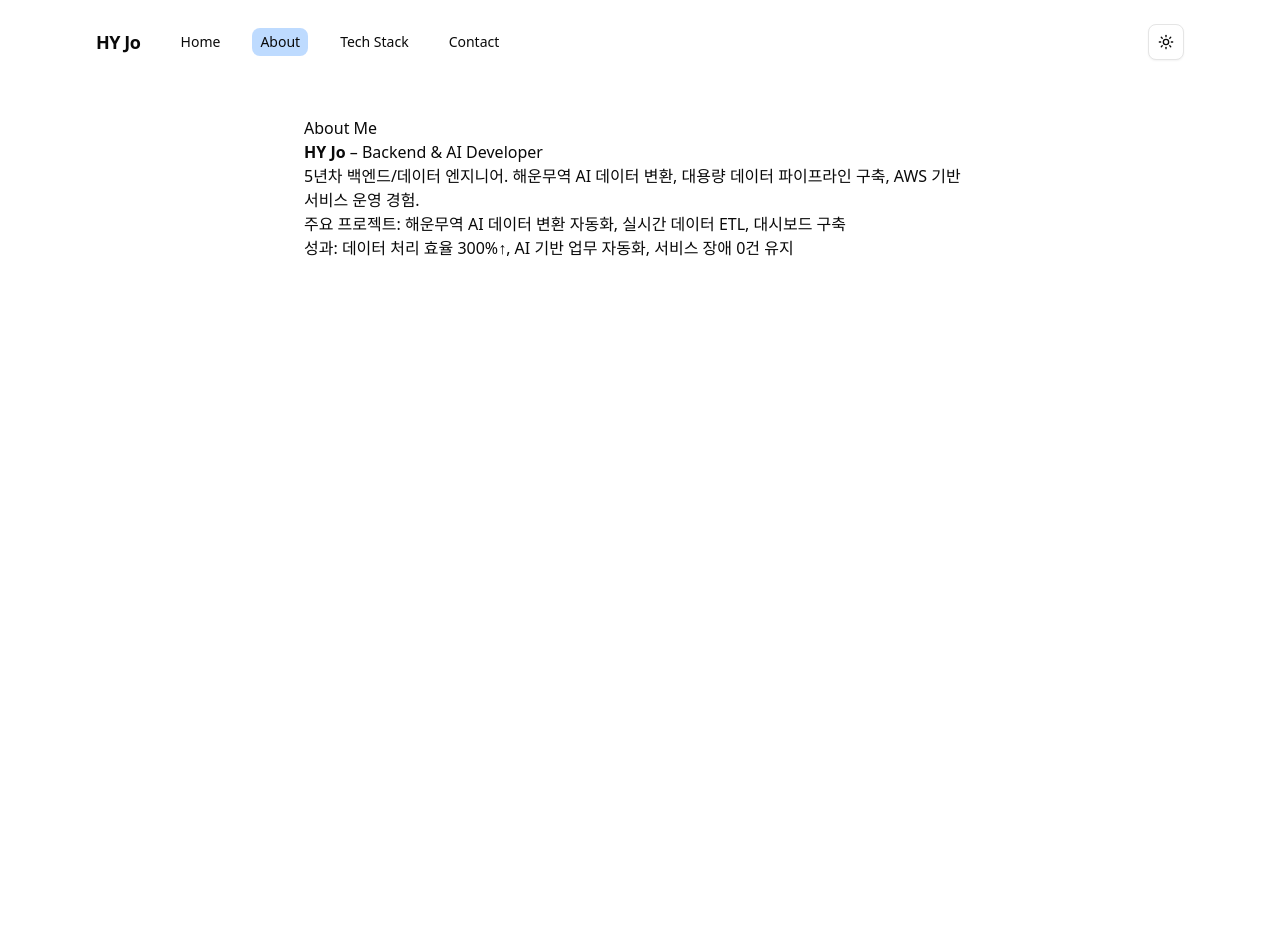
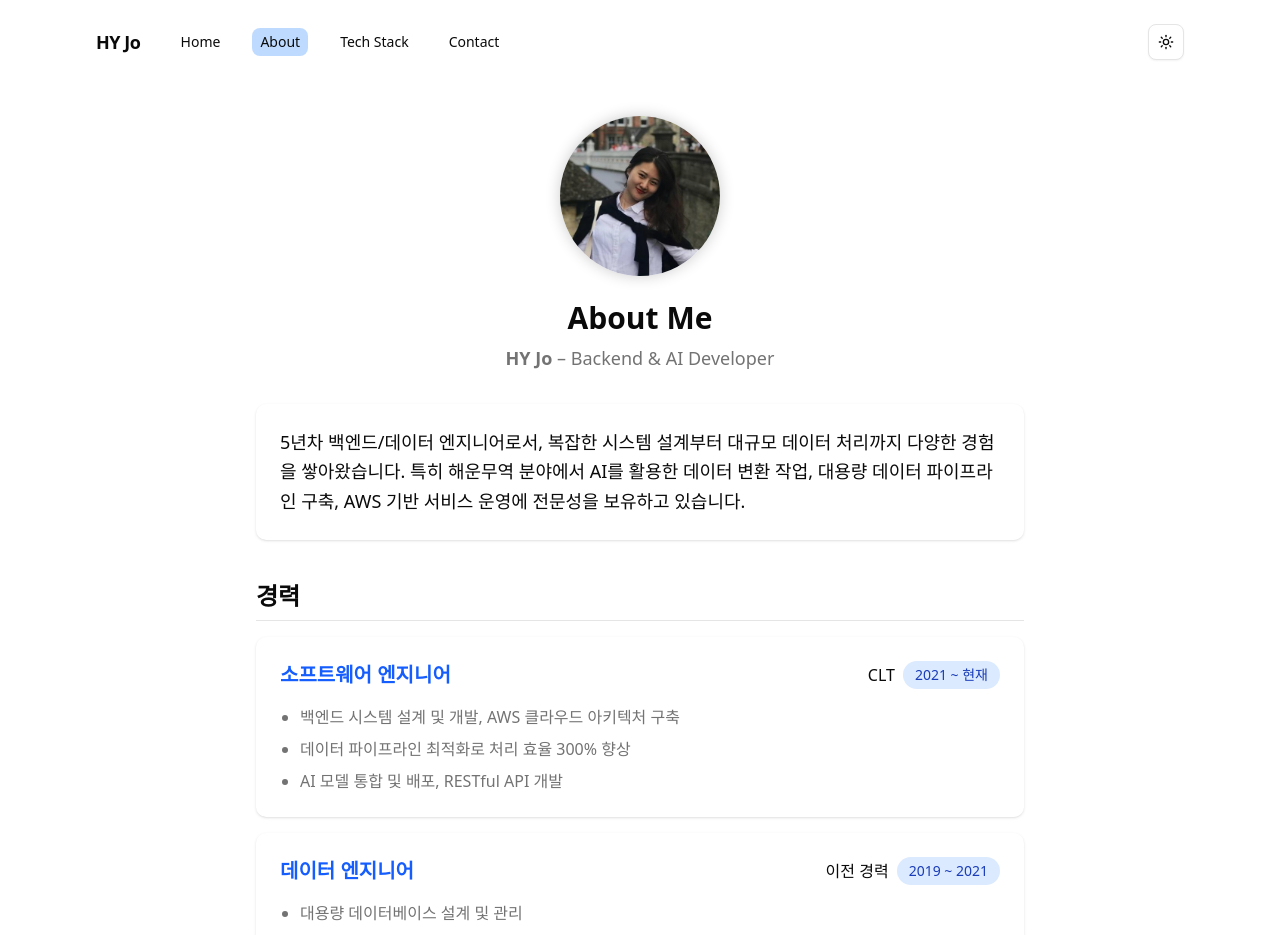
Before and after one commit to hy-Jo/portfolio_HY, a Next.js app: page /about in a window 1280 px wide. Shown: the top 935 px of the page. Before the commit the page ends 800 px from the top, so only its background shows below. Built offline with nearby package versions, Linux system fonts and the light colour scheme.

Commit message:
feat: beta version

```diff
--- a/src/app/about/page.tsx
+++ b/src/app/about/page.tsx
@@ -1,17 +1,138 @@
 import * as React from "react";
+import Image from "next/image";
 
 export default function AboutPage() {
   return (
-    <section className="prose dark:prose-invert max-w-2xl mx-auto">
-      <h2>About Me</h2>
-      <p>
-        <b>HY Jo</b> – Backend & AI Developer<br />
-        5년차 백엔드/데이터 엔지니어. 해운무역 AI 데이터 변환, 대용량 데이터 파이프라인 구축, AWS 기반 서비스 운영 경험.
-      </p>
-      <ul>
-        <li>주요 프로젝트: 해운무역 AI 데이터 변환 자동화, 실시간 데이터 ETL, 대시보드 구축</li>
-        <li>성과: 데이터 처리 효율 300%↑, AI 기반 업무 자동화, 서비스 장애 0건 유지</li>
-      </ul>
-    </section>
+    <div className="max-w-3xl mx-auto space-y-10">
+      {/* Header with Profile Image */}
+      <div className="flex flex-col items-center mb-8">
+        <div className="mb-6 relative">
+          <div className="w-40 h-40 rounded-full overflow-hidden shadow-[0_0_15px_rgba(0,0,0,0.2)] relative">
+            <div className="absolute inset-0 rounded-full bg-gradient-to-b from-transparent to-black/10 z-10 pointer-events-none"></div>
+            <Image
+              src="/profile.jpg"
+              alt="HY Jo"
+              width={160}
+              height={160}
+              className="object-cover"
+              priority
+            />
+          </div>
+        </div>
+        <h1 className="text-3xl font-bold mb-2">About Me</h1>
+        <p className="text-lg text-muted-foreground">
+          <span className="font-semibold">HY Jo</span> – Backend & AI Developer
+        </p>
+      </div>
+
+      {/* Introduction */}
+      <div className="bg-card rounded-lg p-6 shadow-sm">
+        <p className="text-lg leading-relaxed">
+          5년차 백엔드/데이터 엔지니어로서, 복잡한 시스템 설계부터 대규모 데이터 처리까지 다양한 경험을 쌓아왔습니다.
+          특히 해운무역 분야에서 AI를 활용한 데이터 변환 작업, 대용량 데이터 파이프라인 구축, AWS 기반 서비스 운영에 전문성을 보유하고 있습니다.
+        </p>
+      </div>
+
+      {/* Career */}
+      <div className="space-y-4">
+        <h2 className="text-2xl font-bold border-b pb-2">경력</h2>
+
+        <div className="bg-card rounded-lg p-6 shadow-sm">
+          <div className="flex flex-col md:flex-row md:items-center justify-between mb-4">
+            <h3 className="text-xl font-semibold text-blue-600 dark:text-blue-400">소프트웨어 엔지니어</h3>
+            <div className="flex items-center gap-2">
+              <span className="font-medium">CLT</span>
+              <span className="text-sm bg-blue-100 dark:bg-blue-900/40 text-blue-800 dark:text-blue-300 px-3 py-1 rounded-full">2021 ~ 현재</span>
+            </div>
+          </div>
+          <ul className="list-disc pl-5 space-y-2 text-muted-foreground">
+            <li>백엔드 시스템 설계 및 개발, AWS 클라우드 아키텍처 구축</li>
+            <li>데이터 파이프라인 최적화로 처리 효율 300% 향상</li>
+            <li>AI 모델 통합 및 배포, RESTful API 개발</li>
+          </ul>
+        </div>
+
+        <div className="bg-card rounded-lg p-6 shadow-sm">
+          <div className="flex flex-col md:flex-row md:items-center justify-between mb-4">
+            <h3 className="text-xl font-semibold text-blue-600 dark:text-blue-400">데이터 엔지니어</h3>
+            <div className="flex items-center gap-2">
+              <span className="font-medium">이전 경력</span>
+              <span className="text-sm bg-blue-100 dark:bg-blue-900/40 text-blue-800 dark:text-blue-300 px-3 py-1 rounded-full">2019 ~ 2021</span>
+            </div>
+          </div>
+          <ul className="list-disc pl-5 space-y-2 text-muted-foreground">
+            <li>대용량 데이터베이스 설계 및 관리</li>
+            <li>ETL 프로세스 자동화 시스템 구축</li>
+          </ul>
+        </div>
+      </div>
+
+      {/* Projects */}
+      <div className="space-y-4">
+        <h2 className="text-2xl font-bold border-b pb-2">주요 프로젝트</h2>
+
+        <div className="grid gap-4 md:grid-cols-2">
+          <div className="bg-card rounded-lg p-6 shadow-sm">
+            <div className="flex justify-between items-start mb-3">
+              <h3 className="text-lg font-semibold">해운무역 AI 데이터 변환 자동화</h3>
+              <span className="text-sm bg-blue-100 dark:bg-blue-900/40 text-blue-800 dark:text-blue-300 px-2 py-1 rounded">2022</span>
+            </div>
+            <p className="text-sm text-muted-foreground">
+              복잡한 무역 문서를 AI 모델을 활용하여 구조화된 데이터로 자동 변환하는 시스템 구축.
+              수작업 대비 처리 시간 90% 단축, 데이터 정확도 95% 이상 달성.
+            </p>
+          </div>
+
+          <div className="bg-card rounded-lg p-6 shadow-sm">
+            <div className="flex justify-between items-start mb-3">
+              <h3 className="text-lg font-semibold">실시간 데이터 ETL 파이프라인</h3>
+              <span className="text-sm bg-blue-100 dark:bg-blue-900/40 text-blue-800 dark:text-blue-300 px-2 py-1 rounded">2021</span>
+            </div>
+            <p className="text-sm text-muted-foreground">
+              AWS 서비스(Lambda, ECS, S3, DynamoDB)를 활용한 대용량 데이터 처리 시스템 구축.
+              일 평균 500GB 이상의 데이터를 안정적으로 처리, 99.9% 가용성 유지.
+            </p>
+          </div>
+
+          <div className="bg-card rounded-lg p-6 shadow-sm">
+            <div className="flex justify-between items-start mb-3">
+              <h3 className="text-lg font-semibold">운영 모니터링 대시보드</h3>
+              <span className="text-sm bg-blue-100 dark:bg-blue-900/40 text-blue-800 dark:text-blue-300 px-2 py-1 rounded">2023</span>
+            </div>
+            <p className="text-sm text-muted-foreground">
+              실시간 시스템 모니터링 및 데이터 시각화 대시보드 개발.
+              장애 조기 발견 및 신속한 대응 체계 구축으로 서비스 안정성 강화.
+            </p>
+          </div>
+        </div>
+      </div>
+
+      {/* Skills */}
+      <div className="space-y-4">
+        <h2 className="text-2xl font-bold border-b pb-2">전문 분야</h2>
+
+        <div className="grid gap-4 md:grid-cols-2">
+          <div className="bg-card rounded-lg p-6 shadow-sm">
+            <h3 className="text-lg font-semibold mb-3 text-blue-600 dark:text-blue-400">백엔드 개발</h3>
+            <p className="text-muted-foreground">Node.js, TypeScript, Express, NestJS</p>
+          </div>
+
+          <div className="bg-card rounded-lg p-6 shadow-sm">
+            <h3 className="text-lg font-semibold mb-3 text-blue-600 dark:text-blue-400">클라우드 인프라</h3>
+            <p className="text-muted-foreground">AWS, Docker, Kubernetes, Serverless</p>
+          </div>
+
+          <div className="bg-card rounded-lg p-6 shadow-sm">
+            <h3 className="text-lg font-semibold mb-3 text-blue-600 dark:text-blue-400">데이터베이스</h3>
+            <p className="text-muted-foreground">MySQL, PostgreSQL, MongoDB, DynamoDB</p>
+          </div>
+
+          <div className="bg-card rounded-lg p-6 shadow-sm">
+            <h3 className="text-lg font-semibold mb-3 text-blue-600 dark:text-blue-400">AI/ML</h3>
+            <p className="text-muted-foreground">머신러닝 모델 API 통합, 데이터 전처리 파이프라인</p>
+          </div>
+        </div>
+      </div>
+    </div>
   );
 }
--- a/src/app/contact/page.tsx
+++ b/src/app/contact/page.tsx
@@ -7,7 +7,7 @@ export default function ContactPage() {
       <h2 className="text-2xl font-bold mb-4">Contact</h2>
       <ContactForm />
       <div className="mt-6 flex gap-4">
-        <a href="https://github.com/your-github" target="_blank" rel="noopener noreferrer" className="text-blue-600 hover:underline">GitHub</a>
+        <a href="https://github.com/hy-Jo" target="_blank" rel="noopener noreferrer" className="text-blue-600 hover:underline">GitHub</a>
         <a href="https://linkedin.com/in/your-linkedin" target="_blank" rel="noopener noreferrer" className="text-blue-600 hover:underline">LinkedIn</a>
       </div>
     </section>
--- a/src/app/tech-stack/page.tsx
+++ b/src/app/tech-stack/page.tsx
@@ -3,9 +3,27 @@ import TechIcons from "../../components/tech-icons";
 
 export default function TechStackPage() {
   return (
-    <section className="max-w-2xl mx-auto">
-      <h2 className="text-2xl font-bold mb-4">Tech Stack</h2>
-      <TechIcons />
-    </section>
+    <div className="max-w-3xl mx-auto space-y-10">
+      {/* Header */}
+      <div className="text-center mb-8">
+        <h1 className="text-3xl font-bold mb-2">Tech Stack</h1>
+        <p className="text-lg text-muted-foreground">
+          주요 기술 스택 및 개발 도구
+        </p>
+      </div>
+
+      {/* Introduction */}
+      <div className="bg-card rounded-lg p-6 shadow-sm">
+        <p className="text-lg leading-relaxed">
+          백엔드 개발과 AI 서비스 구축에 활용하는 핵심 기술들입니다.
+          각 기술을 실제 프로젝트에서 활용한 경험을 바탕으로 지속적으로 역량을 발전시키고 있습니다.
+        </p>
+      </div>
+
+      {/* Tech Icons by Category */}
+      <div className="bg-card rounded-lg p-6 shadow-sm">
+        <TechIcons />
+      </div>
+    </div>
   );
 }
```
Also changed, not shown: src/components/tech-icons.tsx (+40 -4 lines), public/profile.jpg (added), 1 other file (tests, documents, lock files or other folders).
